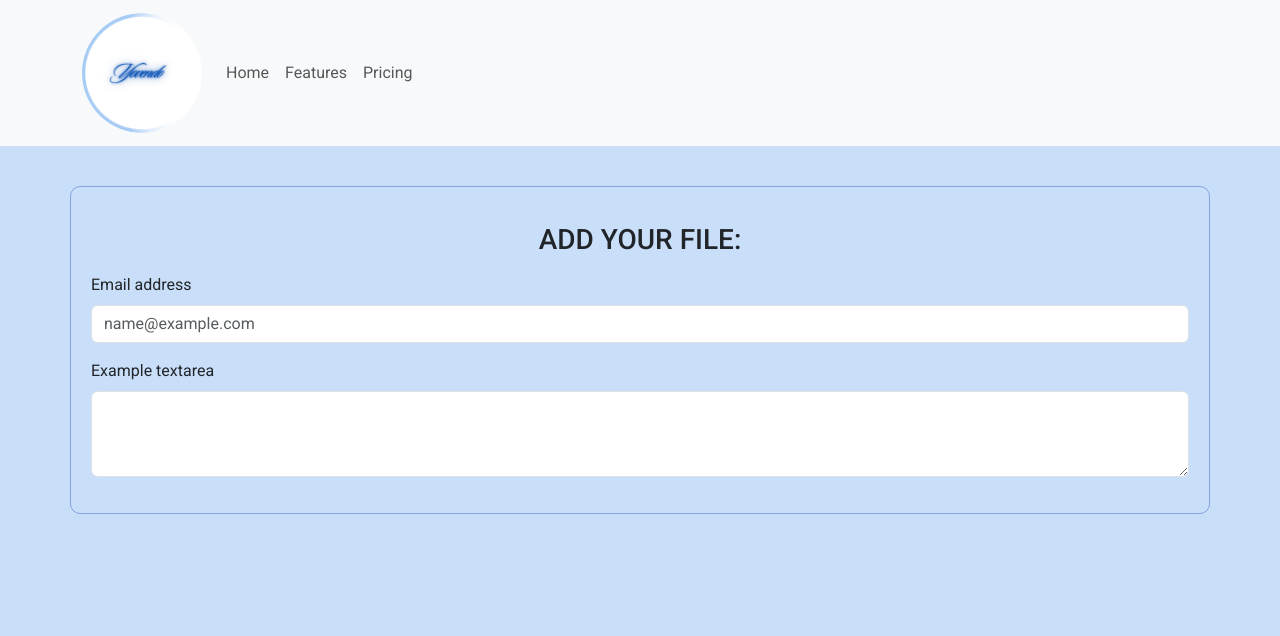
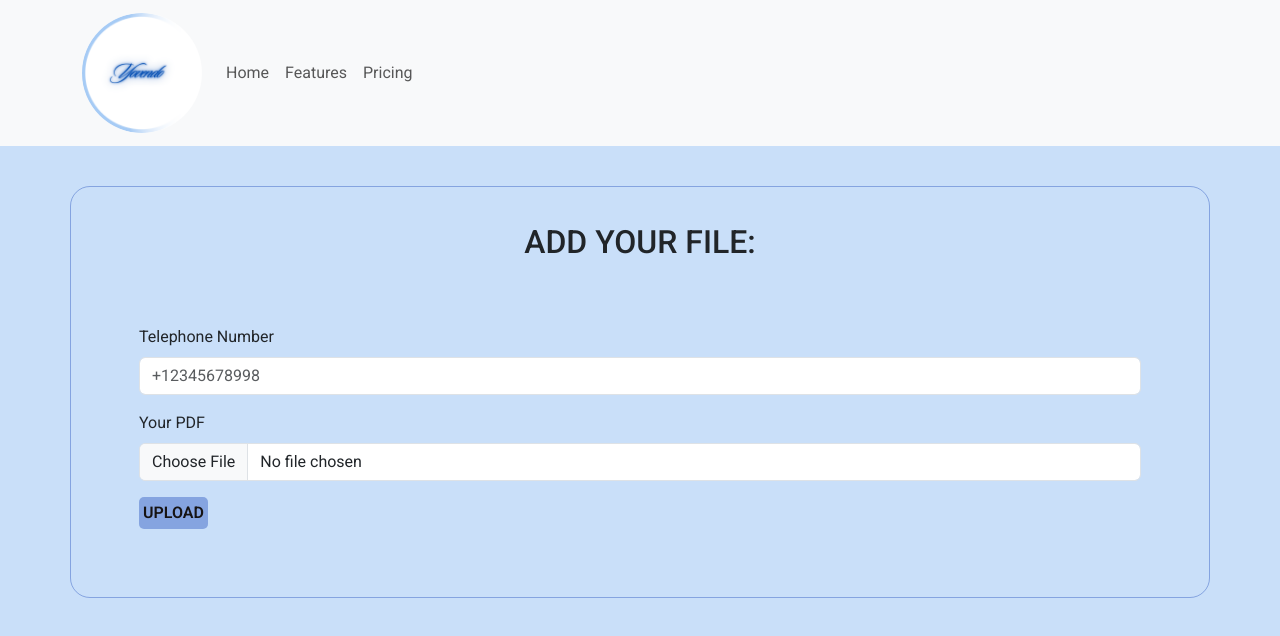
Before and after one commit to marty957/yovendo, a React (Vite) app: page / in a window 1280 px wide. Shown: the top 636 px of the page. Built offline with nearby package versions, Linux system fonts and the light colour scheme.

Commit message:
initial style

```diff
--- a/src/App.css
+++ b/src/App.css
@@ -8,6 +8,12 @@ body {
 .addPdf {
   border: 1px solid #325bc273;
   margin-top: 40px;
-  border-radius: 10px;
+  border-radius: 20px;
   padding: 20px;
 }
+
+.button {
+  border: none;
+  font-weight: 600;
+  color: rgb(22, 19, 19);
+}
--- a/src/components/PdfForm.jsx
+++ b/src/components/PdfForm.jsx
@@ -4,16 +4,19 @@ import Form from "react-bootstrap/Form";
 function PdfForm() {
   return (
     <Container className="addPdf">
-      <h3 className="text-center my-3">ADD YOUR FILE: </h3>
-      <Form>
-        <Form.Group className="mb-3" controlId="exampleForm.ControlInput1">
-          <Form.Label>Email address</Form.Label>
-          <Form.Control type="email" placeholder="name@example.com" />
+      <h2 className="text-center my-3">ADD YOUR FILE: </h2>
+      <Form className="p-5">
+        <Form.Group className="mb-3" controlId="number">
+          <Form.Label>Telephone Number</Form.Label>
+          <Form.Control type="email" placeholder="+12345678998" />
         </Form.Group>
         <Form.Group className="mb-3" controlId="exampleForm.ControlTextarea1">
-          <Form.Label>Example textarea</Form.Label>
-          <Form.Control as="textarea" rows={3} />
+          <Form.Label>Your PDF</Form.Label>
+          <Form.Control type="file" />
         </Form.Group>
+        <button type="submit" className="button p-1" style={{ borderRadius: "5px", backgroundColor: "#325bc273", cursor: "pointer" }}>
+          UPLOAD
+        </button>
       </Form>
     </Container>
   );
```
